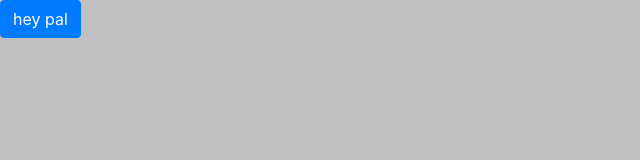
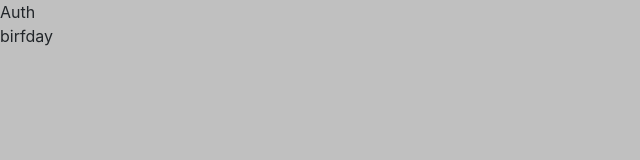
Before and after one commit to HeathJHMoore/birfday, a website built with webpack: page src/index.html in a window 1280 px wide. Shown: the whole page, without its empty margins (0-640 px from the left). Built offline with nearby package versions, Linux system fonts and the light colour scheme.

Commit message:
setup components

```diff
--- a/src/index.html
+++ b/src/index.html
@@ -7,6 +7,8 @@
   <title>Document</title>
 </head>
 <body>
-  <button class="btn btn-primary">hey pal</button>
+  <div id="navbar"></div>
+  <div id="auth"></div>
+  <div id="birfday"></div>
 </body>
 </html>
--- /dev/null
+++ b/src/javascripts/components/Auth/auth.js
@@ -0,0 +1,8 @@
+import util from '../../helpers/util';
+
+const authStringBuilder = () => {
+  const domString = 'Auth';
+  util.printToDom('auth', domString);
+};
+
+export default { authStringBuilder };
--- /dev/null
+++ b/src/javascripts/components/Birthday/birthday.js
@@ -0,0 +1,8 @@
+import util from '../../helpers/util';
+
+const birfdayStringBuilder = () => {
+  const domString = 'birfday';
+  util.printToDom('birfday', domString);
+};
+
+export default { birfdayStringBuilder };
--- /dev/null
+++ b/src/javascripts/helpers/util.js
@@ -0,0 +1,6 @@
+const printToDom = (divId, textToPrint) => {
+  const selectedDiv = document.getElementById(divId);
+  selectedDiv.innerHTML = textToPrint;
+};
+
+export default { printToDom };
--- a/src/javascripts/main.js
+++ b/src/javascripts/main.js
@@ -1,8 +1,11 @@
 import 'bootstrap';
 import '../styles/main.scss';
+import auth from './components/Auth/auth';
+import birfday from './components/Birthday/birthday';
 
 const init = () => {
-  console.error('yo yo');
+  auth.authStringBuilder();
+  birfday.birfdayStringBuilder();
 };
 
 init();
```
